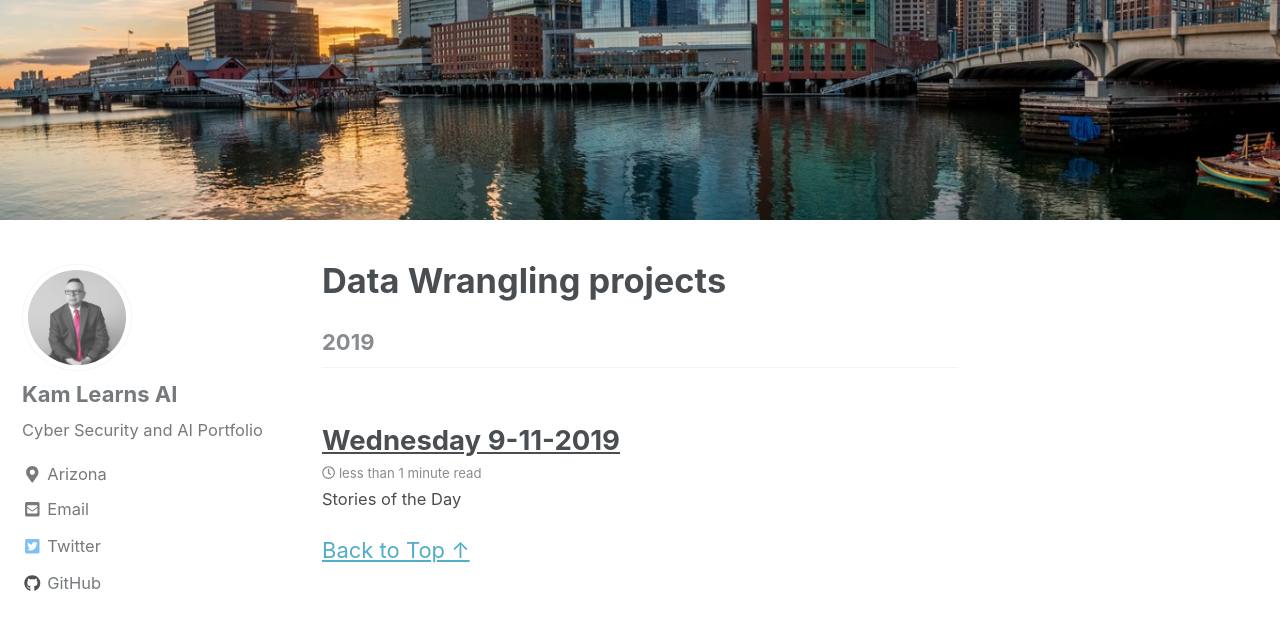
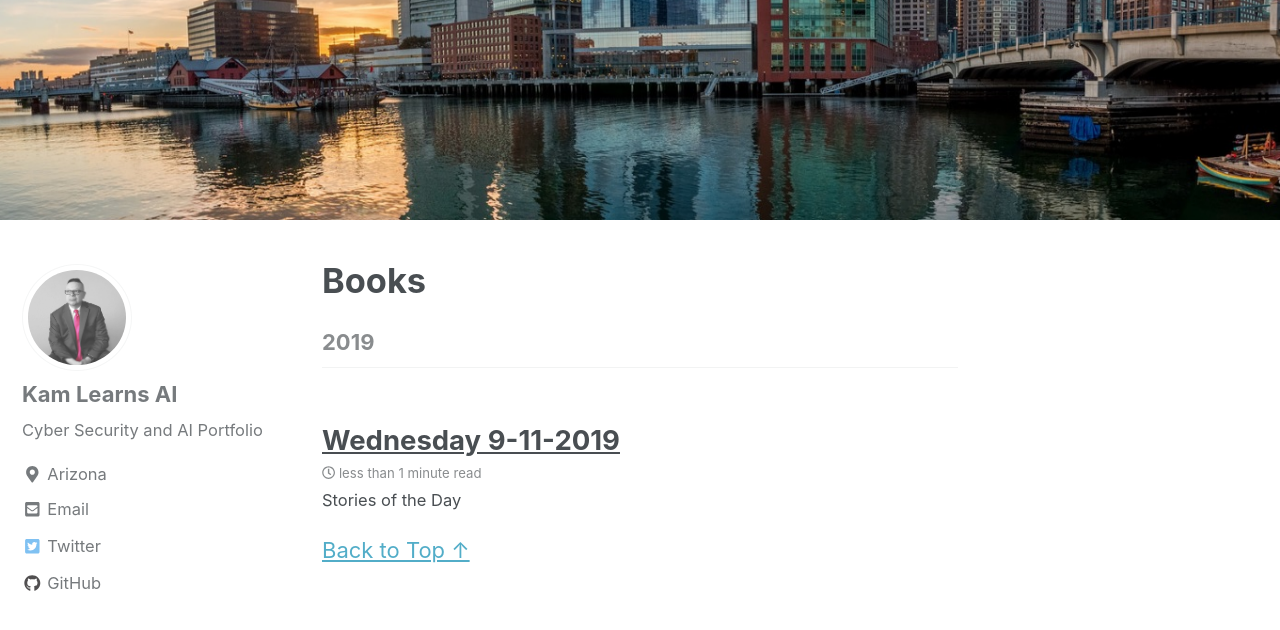
Before and after one commit to Kam718/kam718.github.io, a Jekyll site: the page built from _pages/machinelearning.md, in a window 1280 px wide and 900 px high, scrolled down 355 px. Shown: the top 630 px of the window. Built offline with Jekyll 4.4.1, drawn with Linux system fonts in a browser that asks for light colours; nearby versions of some CDN libraries.

Commit message:
Update machinelearning.md

```diff
--- a/_pages/machinelearning.md
+++ b/_pages/machinelearning.md
@@ -1,7 +1,7 @@
 ---
 layout: posts
-permalink: /data-wrangling/
-title: "Data Wrangling projects"
+permalink: /books/
+title: "Books"
 author_profile: true
 header:
   image: "/images/fort point.png"
```
